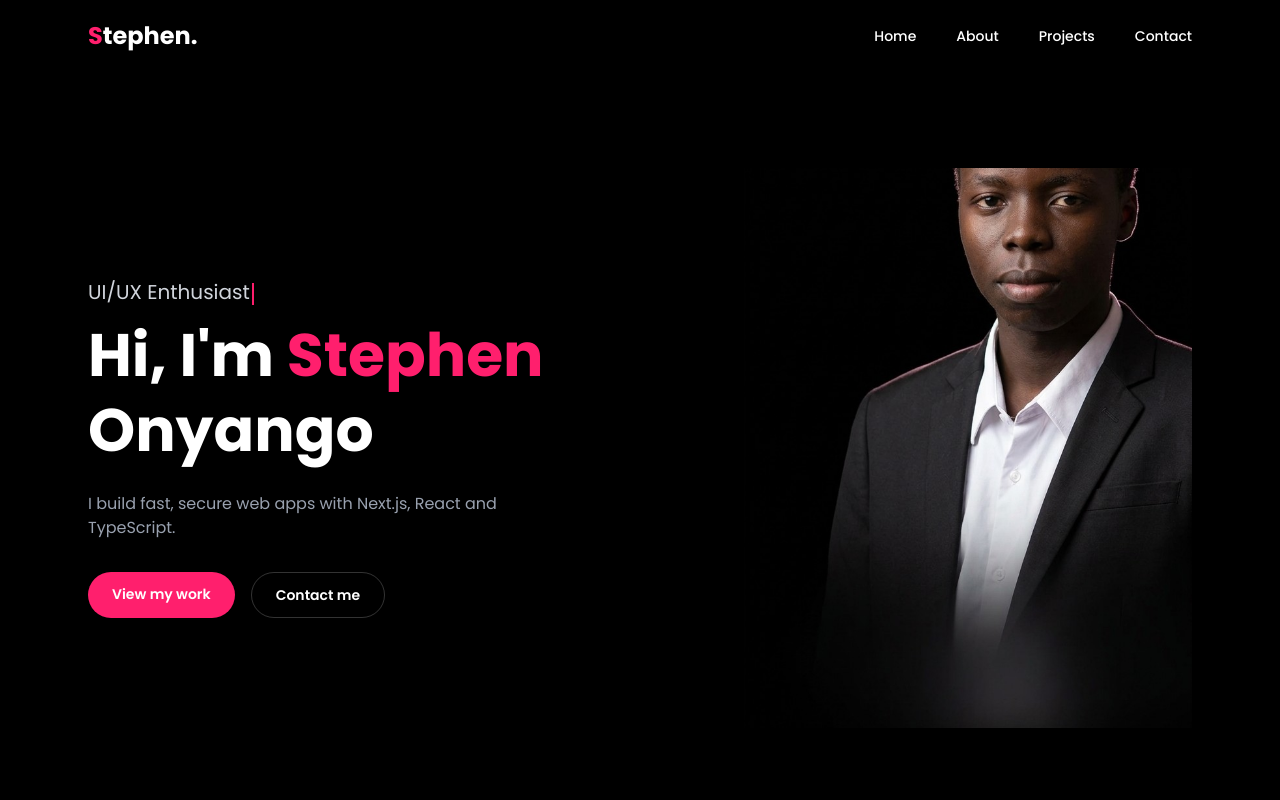
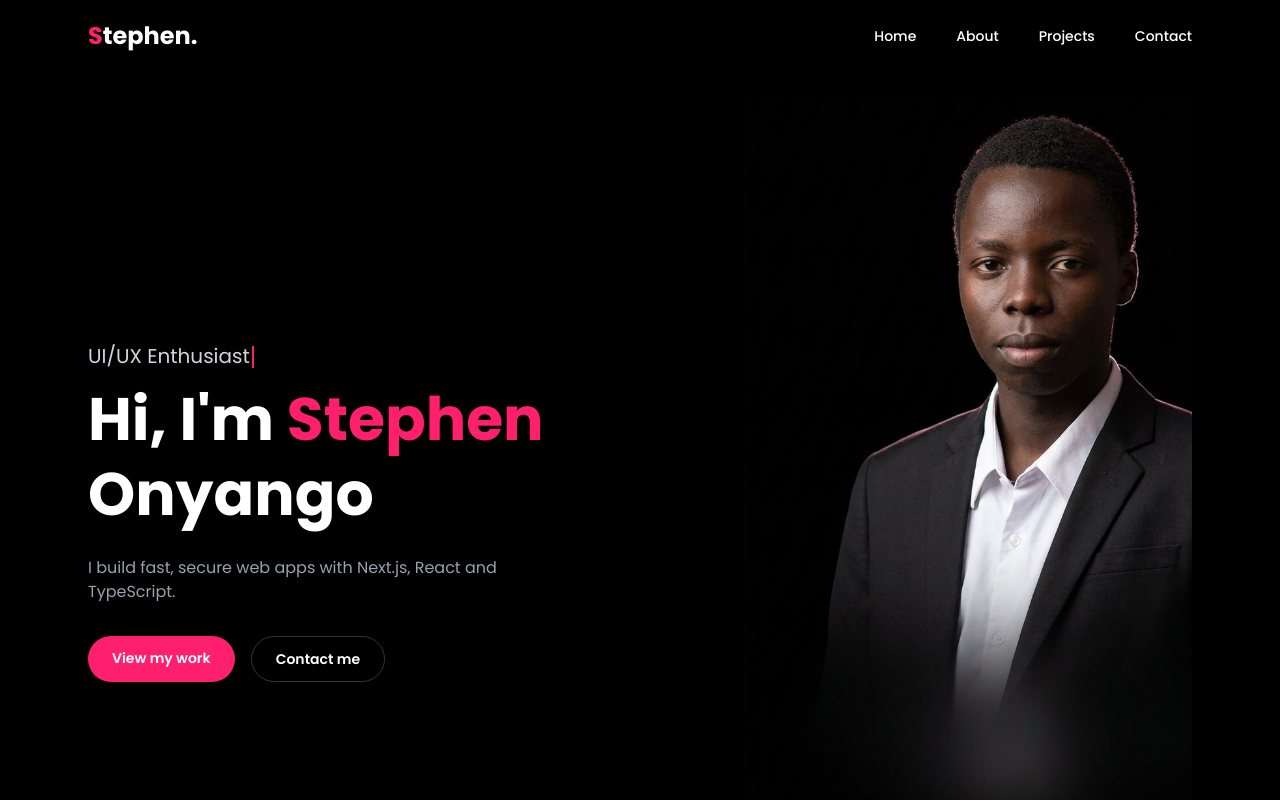
Before and after one commit to stephenroy16130-cloud/stephen-portfolio, a Next.js app: page / in a window 1280 px wide. Shown: the top 800 px of the page. Built offline with nearby package versions, Linux system fonts and the light colour scheme.

Commit message:
Restore full hero photo

```diff
--- a/components/Hero.tsx
+++ b/components/Hero.tsx
@@ -44,16 +44,14 @@ export default function Hero() {
         {/* Photo */}
         <div className="order-1 flex justify-center md:order-2 md:justify-end">
           {hasPhoto ? (
-            <div className="relative h-[420px] w-full max-w-sm sm:h-[480px] md:h-[560px] md:max-w-md">
-              <Image
-                src="/stephen.jpg"
-                alt="Portrait of Stephen Onyango"
-                fill
-                priority
-                sizes="(min-width: 768px) 448px, 100vw"
-                className="object-cover object-center"
-              />
-            </div>
+            <Image
+              src="/stephen.jpg"
+              alt="Portrait of Stephen Onyango"
+              width={520}
+              height={620}
+              priority
+              className="h-auto w-full max-w-sm object-cover object-top md:max-w-md"
+            />
           ) : (
             <div className="flex aspect-[5/6] w-full max-w-sm items-center justify-center rounded-2xl border border-white/10 bg-white/5 md:max-w-md">
               <span className="text-8xl font-bold text-accent">S</span>
```
